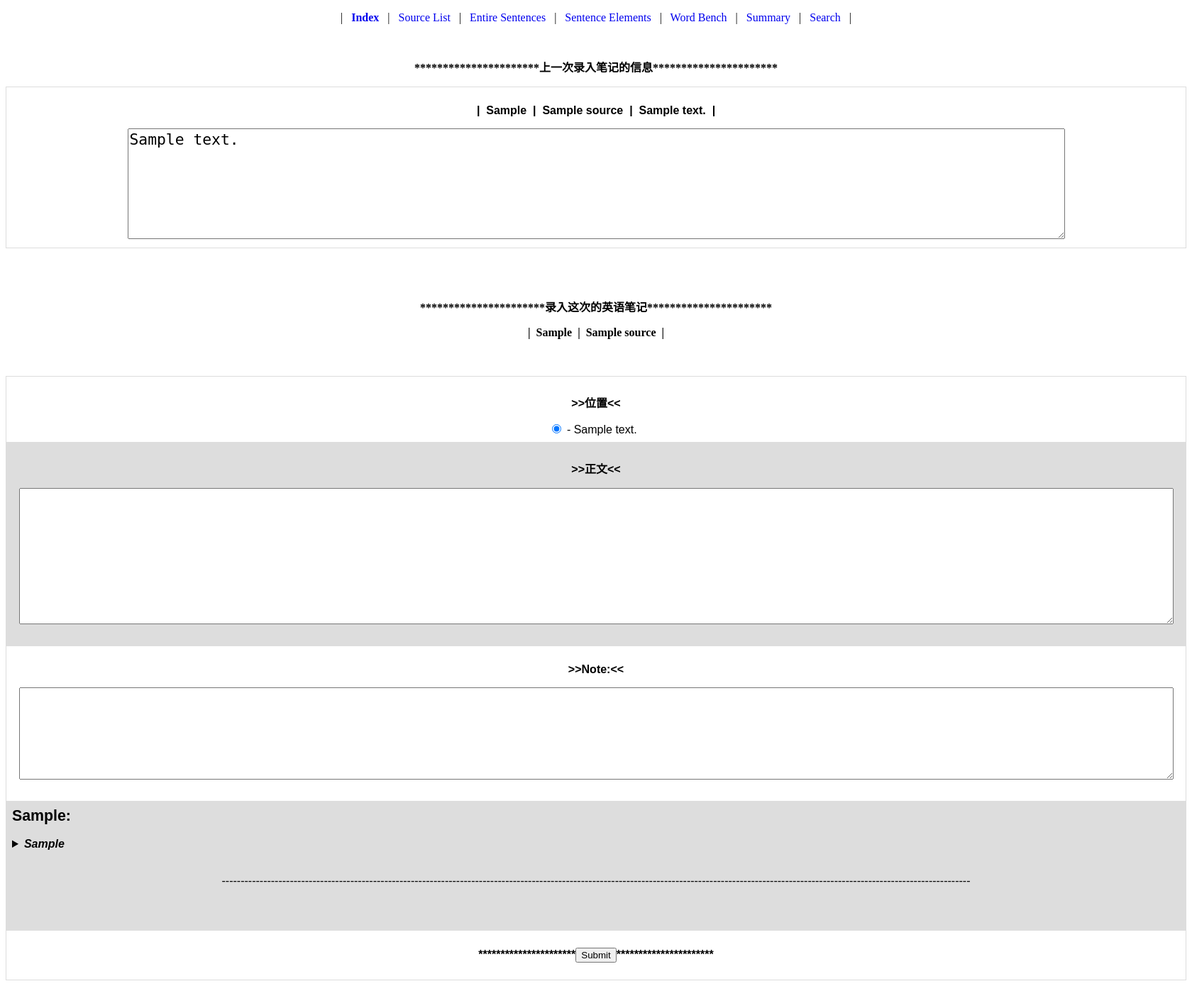
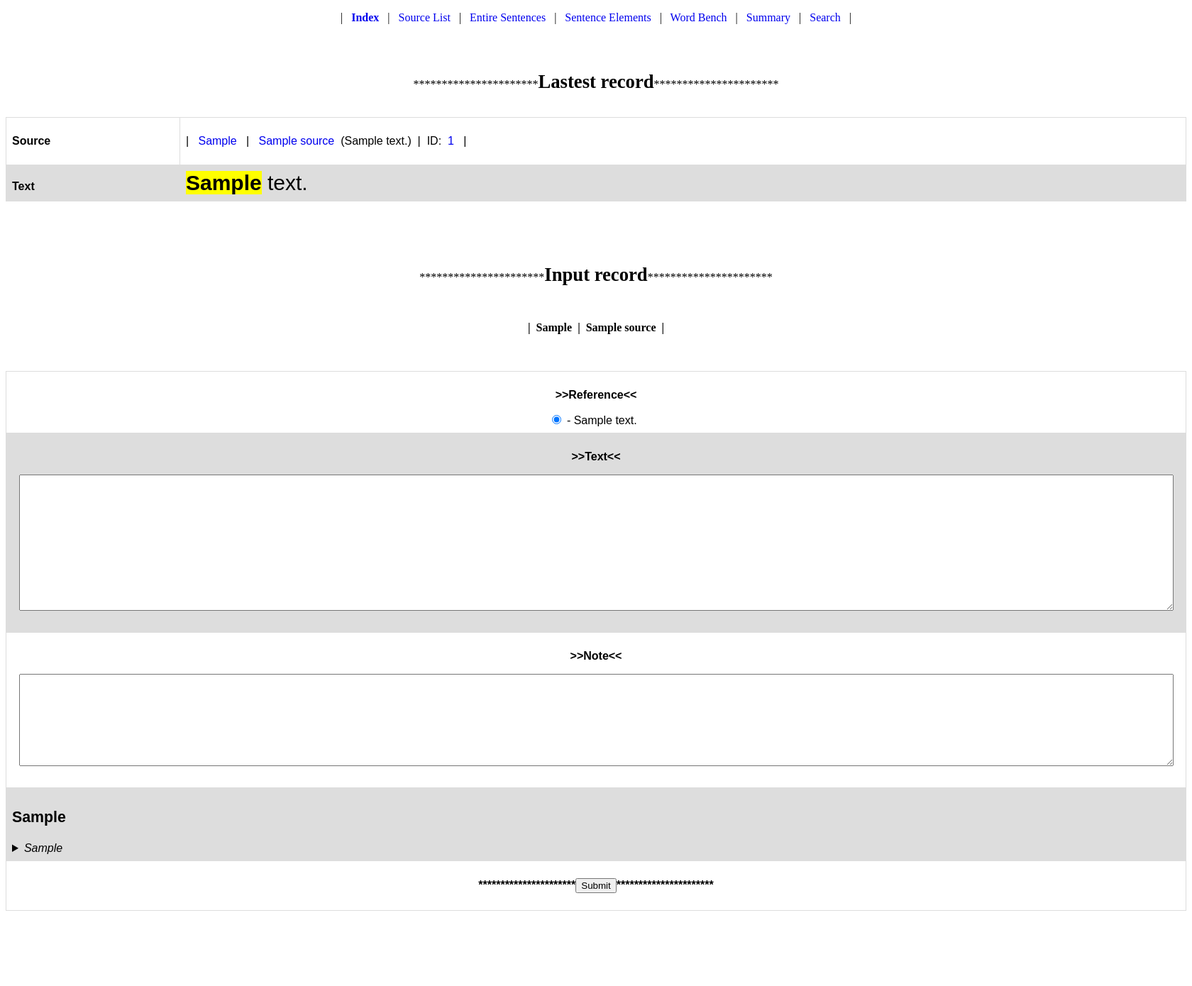
Before and after one commit to xgxofdream/Notebook_by_Tag, a Django app: page /english/input/1/ in a window 1680 px wide. Shown: the whole page at 71% size. After the commit the page ends 1284 px from the top, so only its background shows below. Run offline with Django 3.2, Linux system fonts and the light colour scheme; tables that the repository leaves empty hold one stand-in row (values such as "Sample post").

Commit message:
Html amendation

```diff
--- a/english/views.py
+++ b/english/views.py
@@ -445,13 +445,13 @@ def input(request, id):
 
     # 如果Table English 有记录。
     if all_english_text:
+
         # 找出最后一条记录（即，最后一条英语笔记）
         last_english_text = all_english_text.order_by('id').last()
-        #print(last_english_text)
+        english_styled = last_english_text.text_highlight(last_english_text)
 
         last_reference = last_english_text.reference
 
-        #print(last_reference.id)
 
         '''
         列出最新笔记所在页码之后的10页，即 last_reference.id+10
@@ -510,7 +510,8 @@ def input(request, id):
         'reference_range': reference_range,
         'source': source,
         'last_reference': last_reference,
-        'last_english_text': last_english_text
+        'last_english_text': last_english_text,
+        'english_styled':english_styled,
     }
     return render(request, 'input.html', context)
 
--- a/templates/input.html
+++ b/templates/input.html
@@ -1,20 +1,49 @@
 {% include "head.html" %}
 {% include "menu.html" %}
 
-<p style="font-weight: bold; text-align: center">**********************上一次录入笔记的信息**********************</p>
+
+<br>
+<p style="text-align: center;">**********************<span
+        style="font-weight: bold; text-align: center; font-size: 20pt">Lastest record</span>**********************</p>
+<br>
+
 <table>
     <tr>
-        <td style="text-align: center">
-            <p style="font-weight: bold">
-                |&nbsp&nbsp{{ source.type }}&nbsp&nbsp|&nbsp&nbsp{{ source.name }}&nbsp&nbsp|&nbsp&nbsp{{ last_reference.english_text_location }}&nbsp&nbsp|</p>
-            <textarea style="font-size:16pt;" id=" " name="" rows="6" cols="100">{{ last_english_text }}</textarea>
+        <td style="font-weight: bold">
+            Source
+        </td>
+        <td>
+            <p>
+                |&nbsp&nbsp
+                <a href="{{ web_url }}english/source_list/{{ source.type }}/">{{ source.type }}</a>
+                &nbsp&nbsp|&nbsp&nbsp
+                <a href="{{ web_url }}english/list_by_source/{{ source.id }}/">{{ source.name }}</a>
+                &nbsp({{ last_reference.english_text_location }})&nbsp&nbsp|&nbsp&nbspID:&nbsp
+                <a href="{{ web_url }}english/detail/{{ last_english_text.id }}/">{{ last_english_text.id }}</a>
+                &nbsp&nbsp|
+            </p>
+
+        </td>
+    </tr>
+    <tr>
+        <td style="font-weight: bold">
+            Text
+        </td>
+        <td style="font-size: 30px;">
+            {% for key, value in english_styled.items %}
+                {{ value.english_text|safe }}
+            {% endfor %}
 
         </td>
     </tr>
 </table>
 <br><br><br>
 
-<p style="font-weight: bold; text-align: center">**********************录入这次的英语笔记**********************</p>
+<br>
+<p style="text-align: center;">**********************<span
+        style="font-weight: bold; text-align: center; font-size: 20pt">Input record</span>**********************</p>
+<br>
+
 
 <p style="font-weight: bold; text-align: center">
     |&nbsp&nbsp{{ source.type }}&nbsp&nbsp|&nbsp&nbsp{{ source.name }}&nbsp&nbsp|</p>
@@ -28,7 +57,7 @@
 
         <tr>
             <td style="text-align: center">
-                <p style="font-weight: bold">>>位置<<</p>
+                <p style="font-weight: bold">>>Reference<<</p>
 
 
                 {% for item in reference_range %}
@@ -47,29 +76,27 @@
 
         <tr>
             <td style="text-align: center">
-                <p style="font-weight: bold">>>正文<<</p>
+                <p style="font-weight: bold">>>Text<<</p>
                 <textarea style="font-size: 20pt" id=" " name="english_text" rows="6" cols="100"></textarea>
                 <br><br>
             </td>
         </tr>
         <tr>
             <td style="text-align: center">
-                <p style="font-weight: bold">>>Note:<<</p>
+                <p style="font-weight: bold">>>Note<<</p>
                 <textarea style="font-size: 20pt" id=" " name="note" rows="4" cols="100"></textarea>
                 <br><br>
             </td>
         </tr>
+        {% for key, value in tag_dict.items %}
+            <tr>
+                <td style="width:100%">
+                    <p style="font-weight: bold; font-size: 16pt;">{{ key }}</p>
 
-        <tr>
-            <td style="width:100%">
-                {% for key, value in tag_dict.items %}
-
-                    <span style="font-weight: bold; font-size: 16pt">{{ key }}:&nbsp</span>
-                    <br><br>
                     {% for list_item in value %}
                         <details style="display: inline-block;vertical-align: text-top;">
 
-                            <summary style="font-style: italic; font-weight: bold">{{ list_item }}</summary>
+                            <summary style="font-style: italic;">{{ list_item }}</summary>
 
                             {% for item in all_tag_list %}
 
@@ -77,7 +104,8 @@
 
                                     {% if item.sub01 == list_item %}
 
-                                        <input type="checkbox" name="tag_list" value="{{ item.id }}" id="{{ item.name }}"/>-
+                                        <input type="checkbox" name="tag_list" value="{{ item.id }}"
+                                               id="{{ item.name }}"/>-
                                         {{ item.name }}&nbsp&nbsp&nbsp
 
                                         {% if item.sub01 != '学术类' and item.sub01 != '专业类' and item.sub01 != '语法类' %}
@@ -99,15 +127,11 @@
                         </details>
                         &nbsp&nbsp&nbsp&nbsp&nbsp&nbsp&nbsp&nbsp
                     {% endfor %}
-                    <br><br>
-                    <p style="text-align: center">
-                        ------------------------------------------------------------------------------------------------------------------------------------------------------------------------------------------------------</p>
-                    <br><br>
 
-                {% endfor %}
-            </td>
+                </td>
 
-        </tr>
+            </tr>
+        {% endfor %}
         <tr>
             <td>
                 <p style="font-weight: bold; text-align: center">**********************<input type="submit"
```
Also changed, not shown: templates/tag_list.html (+13 -5 lines), templates/tag_list_for_element.html (+13 -4 lines), templates/update.html (+41 -41 lines).
